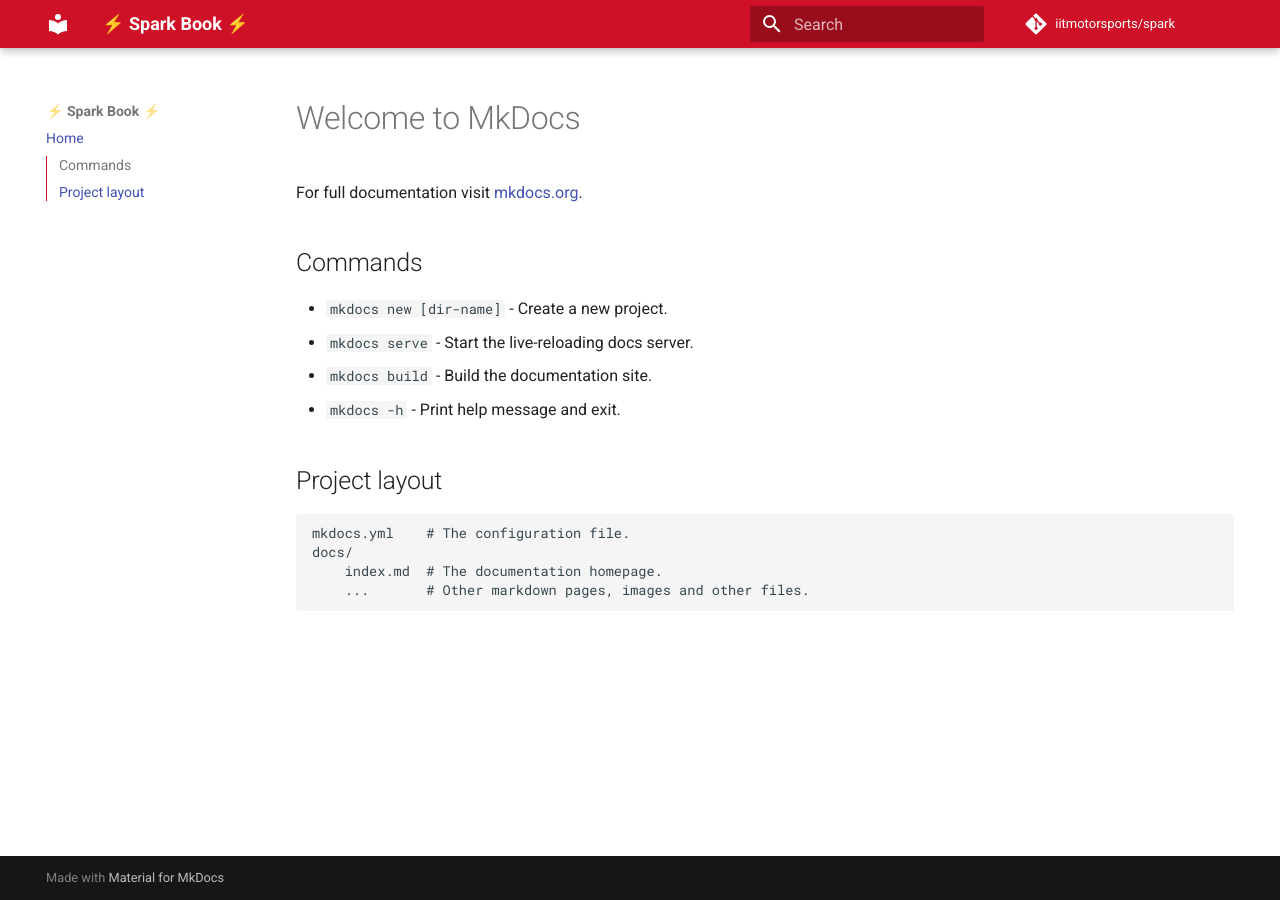
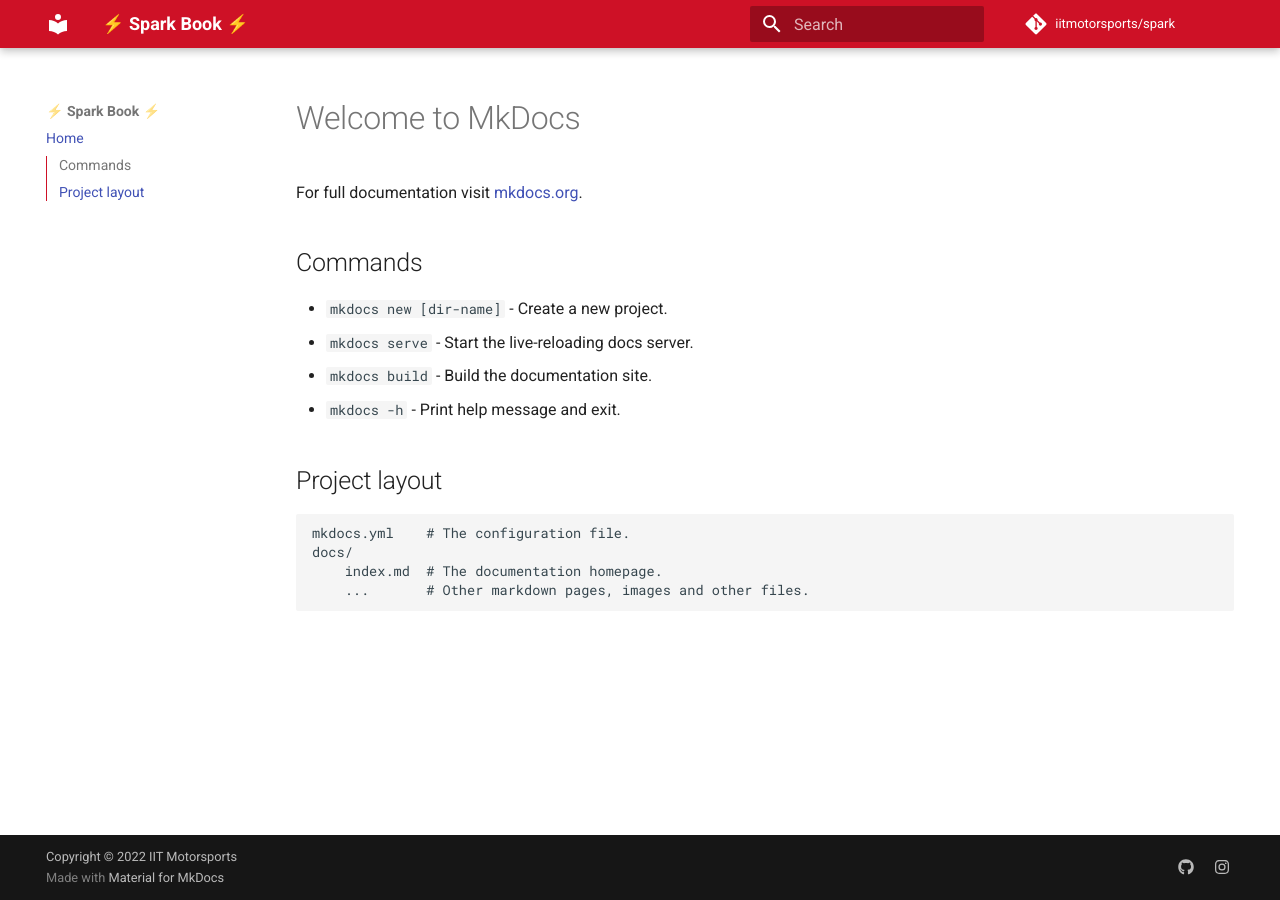
Before and after one commit to iitmotorsports/spark, an MkDocs documentation site: the page built from docs/index.md, in a window 1280 px wide. Built offline with MkDocs 1.6.1 and Material for MkDocs 9.7.7, drawn with Linux system fonts in a browser that asks for light colours; comment, search, counter and statistics services are not loaded.

```diff
--- a/mkdocs.yml
+++ b/mkdocs.yml
@@ -3,6 +3,13 @@ site_author: 'Noah Husby'
 docs_dir: docs/
 repo_name: 'iitmotorsports/spark'
 repo_url: 'https://github.com/iitmotorsports/spark'
+copyright: Copyright &copy; 2022 IIT Motorsports
+extra:
+    social:
+    - icon: fontawesome/brands/github
+      link: https://github.com/iitmotorsports
+    - icon: fontawesome/brands/instagram
+      link: https://instagram.com/iitmotorsports
 nav:
     - Home: index.md
 theme:
```
